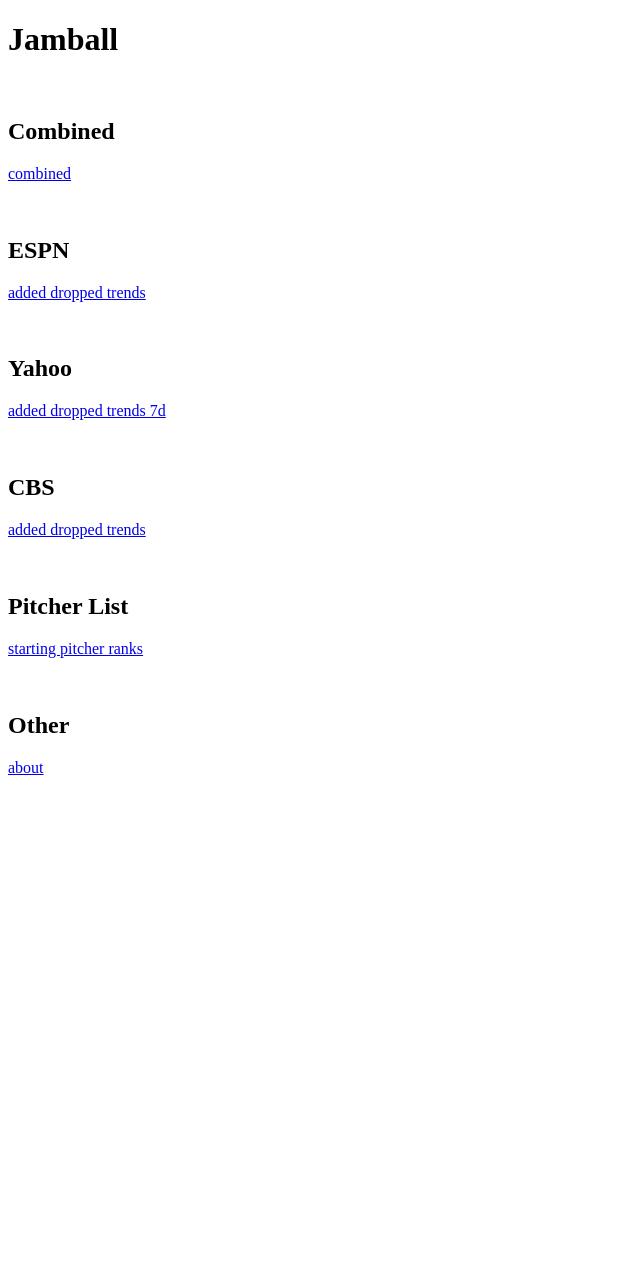
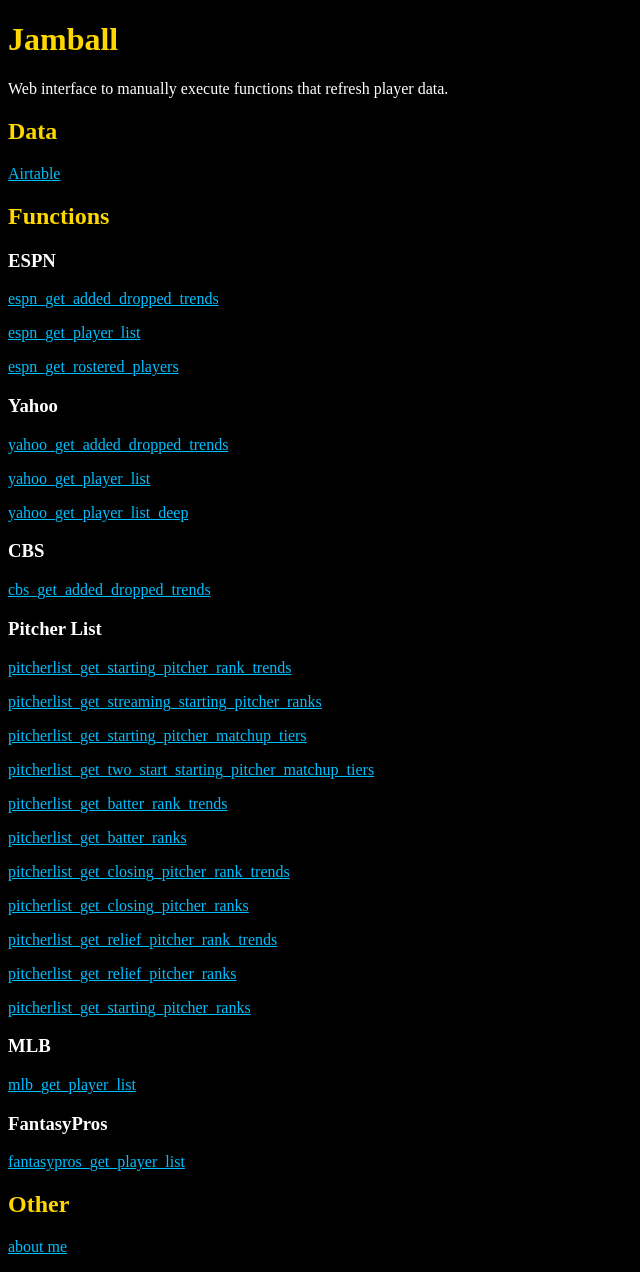
Before and after one commit to wazam/fantasy-baseball-buzz, a Flask app: page / in a window 1280 px wide. Shown: the whole page, without its empty margins (0-640 px from the left). Before the commit the page ends 775 px from the top, so only its background shows below. Run offline with Flask 3, Linux system fonts and the light colour scheme; parts of the project's set-up code (start-up, migrations or seed data) failed here and were passed over.

Commit message:
refactor and style index

```diff
--- a/templates/index.html
+++ b/templates/index.html
@@ -1,38 +1,88 @@
 <!DOCTYPE html>
-
 <html>
 <head>
-        <title>Jamball</title>
-        <link rel="shortcut icon" href="{{ url_for('static', filename='favicon.ico') }}">
-        <!-- <style>
+    <meta charset="utf-8">
+    <meta name="viewport" content="width=device-width, initial-scale=1.0">
+    <style>
         body {background-color: Black;}
         h1 {color: Gold;}
-            h2 {color: Lime;}
-            p {color: Blue;}
-        </style> -->
-        <meta charset="UTF-8">
+        p {color: White;}
+        h2 {color: Gold;}
+        h3 {color: White;}
+        a:link {color: DeepSkyBlue;}
+    </style>
+    <link rel="shortcut icon" href="{{ url_for('static', filename='favicon.ico') }}">
     <meta http-equiv="refresh" content="600">
-        <meta name="viewport" content="width=device-width, initial-scale=1.0">
+    <title>Jamball</title>
 </head>
+
 <body>
+    <header>
         <h1>Jamball</h1>
-        <br>
-        <h2>Combined</h2>
-        <p><a href="/combined">combined</a></p>
-        <br>
-        <h2>ESPN</h2>
-        <p><a href="/espn">added dropped trends</a></p>
-        <br>
-        <h2>Yahoo</h2>
-        <p><a href="/yahoo">added dropped trends 7d</a></p>
-        <br>
-        <h2>CBS</h2>
-        <p><a href="/cbs">added dropped trends</a></p>
-        <br>
-        <h2>Pitcher List</h2>
-        <p><a href="/pitcherlist">starting pitcher ranks</a></p>
-        <br>
+        <p>Web interface to manually execute functions that refresh player data.</p>
+    </header>
+
+    <h2>Data</h2>
+
+    <p><a href="/airtable">Airtable</a></p>
+
+    <h2>Functions</h2>
+
+    <h3>ESPN</h3>
+
+    <p><a href="/espn_1">espn_get_added_dropped_trends</a></p>
+
+    <p><a href="/espn_2">espn_get_player_list</a></p>
+
+    <p><a href="/espn_3">espn_get_rostered_players</a></p>
+
+    <h3>Yahoo</h3>
+
+    <p><a href="/yahoo_1">yahoo_get_added_dropped_trends</a></p>
+
+    <p><a href="/yahoo_2">yahoo_get_player_list</a></p>
+
+    <p><a href="/yahoo_3">yahoo_get_player_list_deep</a></p>
+
+    <h3>CBS</h3>
+
+    <p><a href="/cbs_1">cbs_get_added_dropped_trends</a></p>
+
+    <h3>Pitcher List</h3>
+
+    <p><a href="/pitcherlist_1">pitcherlist_get_starting_pitcher_rank_trends</a></p>
+
+    <p><a href="/pitcherlist_2">pitcherlist_get_streaming_starting_pitcher_ranks</a></p>
+
+    <p><a href="/pitcherlist_3">pitcherlist_get_starting_pitcher_matchup_tiers</a></p>
+
+    <p><a href="/pitcherlist_4">pitcherlist_get_two_start_starting_pitcher_matchup_tiers</a></p>
+
+    <p><a href="/pitcherlist_5">pitcherlist_get_batter_rank_trends</a></p>
+
+    <p><a href="/pitcherlist_6">pitcherlist_get_batter_ranks</a></p>
+
+    <p><a href="/pitcherlist_7">pitcherlist_get_closing_pitcher_rank_trends</a></p>
+
+    <p><a href="/pitcherlist_8">pitcherlist_get_closing_pitcher_ranks</a></p>
+
+    <p><a href="/pitcherlist_9">pitcherlist_get_relief_pitcher_rank_trends</a></p>
+
+    <p><a href="/pitcherlist_10">pitcherlist_get_relief_pitcher_ranks</a></p>
+
+    <p><a href="/pitcherlist_11">pitcherlist_get_starting_pitcher_ranks</a></p>
+
+    <h3>MLB</h3>
+
+    <p><a href="/mlb_1">mlb_get_player_list</a></p>
+
+    <h3>FantasyPros</h3>
+
+    <p><a href="/fantasypros_1">fantasypros_get_player_list</a></p>
+
     <h2>Other</h2>
-        <p><a href="/about">about</a></p>
+
+    <p><a href="/about">about me</a></p>
+
 </body>
 </html>
```
Lines whose indentation alone changed are shown as unchanged.
